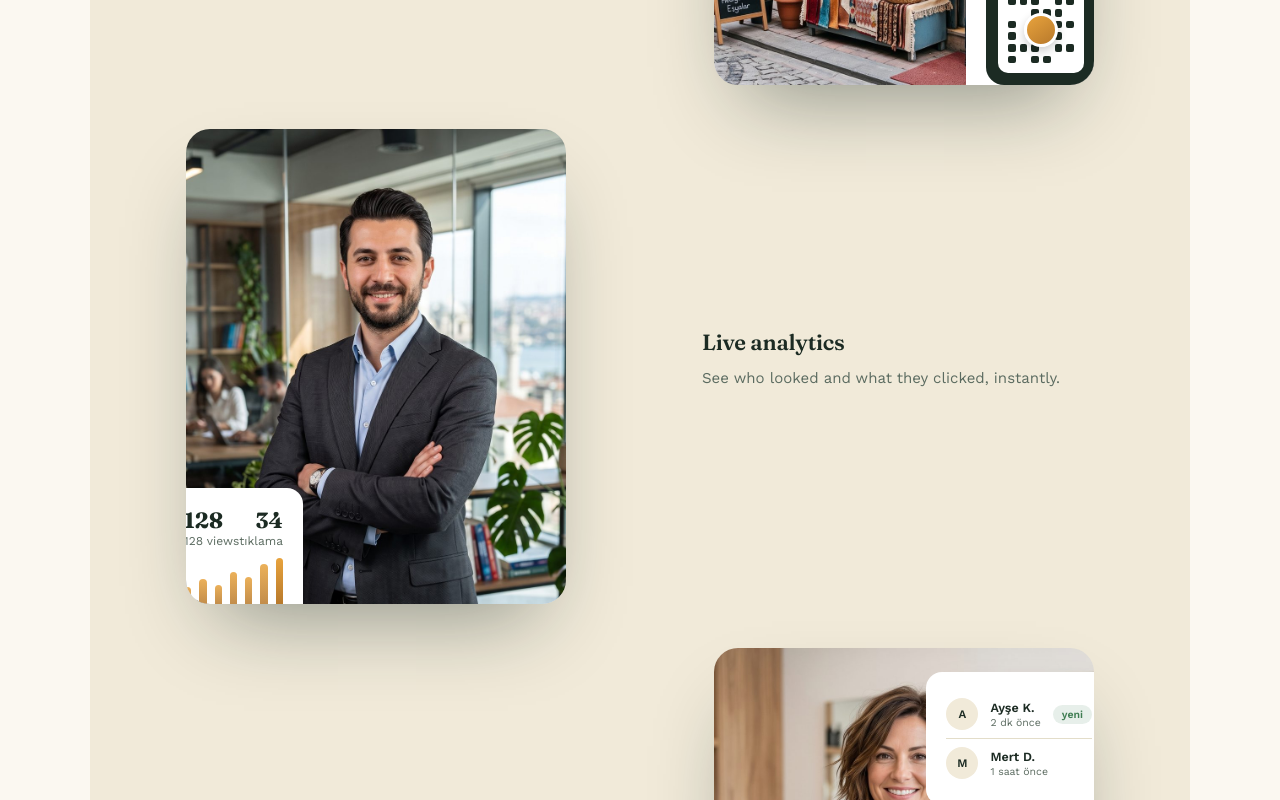
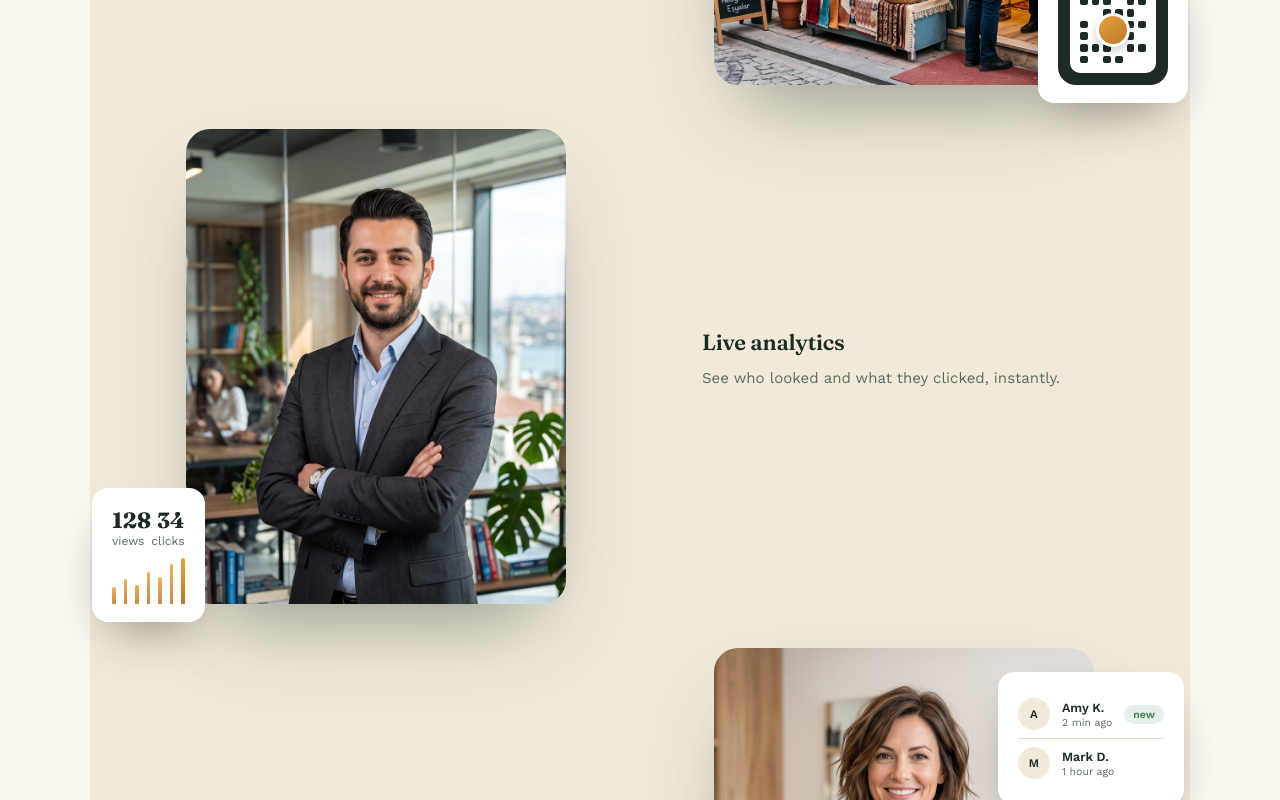
Before and after one commit to enisasistbt-ai/teksayfa, a Next.js app: page /en in a window 1280 px wide. Shown: the part 1260-2060 px from the top of the page. Built offline with nearby package versions, Linux system fonts and the light colour scheme; no server answers.

Commit message:
Add files via upload

```diff
--- a/app/LandingPage.js
+++ b/app/LandingPage.js
@@ -415,6 +415,7 @@ export default function LandingPage({ lang = "tr" }) {
             <div className="corp-showcase-visual">
             <div className="corp-showcase-photo">
               <img src="/vitrin/qr-bg.jpg" alt="" />
+            </div>
               <div className="corp-showcase-float pos-br">
                 <div className="corp-qr-frame" style={{ width: 110, height: 110 }}>
                   <div className="corp-qr-grid">
@@ -425,7 +426,6 @@ export default function LandingPage({ lang = "tr" }) {
                   </div>
                 </div>
               </div>
-            </div>
           </div>
         </div>
         </Reveal>
@@ -442,15 +442,16 @@ export default function LandingPage({ lang = "tr" }) {
             <div className="corp-showcase-visual">
               <div className="corp-showcase-photo">
                 <img src="/vitrin/stats-bg.jpg" alt="" />
+              </div>
                 <div className="corp-showcase-float pos-bl">
                   <div className="corp-stat-row" style={{ marginBottom: 10 }}>
                     <div>
                       <div className="corp-stat-num" style={{ fontSize: 22 }}>128</div>
-                      <div className="corp-stat-label">{t.hero.badgeViews}</div>
+                      <div className="corp-stat-label">{lang === "en" ? "views" : "görüntülenme"}</div>
                     </div>
                     <div style={{ textAlign: "right" }}>
                       <div className="corp-stat-num" style={{ fontSize: 22 }}>34</div>
-                      <div className="corp-stat-label">tıklama</div>
+                      <div className="corp-stat-label">{lang === "en" ? "clicks" : "tıklama"}</div>
                     </div>
                   </div>
                   <div className="corp-mini-chart" style={{ height: 46 }}>
@@ -459,7 +460,6 @@ export default function LandingPage({ lang = "tr" }) {
                     ))}
                   </div>
                 </div>
-              </div>
             </div>
           </div>
         </Reveal>
@@ -476,11 +476,18 @@ export default function LandingPage({ lang = "tr" }) {
             <div className="corp-showcase-visual">
               <div className="corp-showcase-photo">
                 <img src="/vitrin/whatsapp-bg.jpg" alt="" />
+              </div>
                 <div className="corp-showcase-float pos-tr" style={{ maxWidth: 210 }}>
-                  {[
-                    { i: "A", n: "Ayşe K.", s: "2 dk önce", badge: "yeni" },
-                    { i: "M", n: "Mert D.", s: "1 saat önce" },
-                  ].map((c) => (
+                  {(lang === "en"
+                    ? [
+                        { i: "A", n: "Amy K.", s: "2 min ago", badge: "new" },
+                        { i: "M", n: "Mark D.", s: "1 hour ago" },
+                      ]
+                    : [
+                        { i: "A", n: "Ayşe K.", s: "2 dk önce", badge: "yeni" },
+                        { i: "M", n: "Mert D.", s: "1 saat önce" },
+                      ]
+                  ).map((c) => (
                     <div className="corp-contact-row" key={c.n} style={{ padding: "8px 0" }}>
                       <div className="corp-contact-avatar" style={{ width: 32, height: 32, fontSize: 11.5 }}>{c.i}</div>
                       <div>
@@ -491,7 +498,6 @@ export default function LandingPage({ lang = "tr" }) {
                     </div>
                   ))}
                 </div>
-              </div>
             </div>
           </div>
         </Reveal>
--- a/app/globals.css
+++ b/app/globals.css
@@ -1340,6 +1340,7 @@ textarea {
   min-width: 280px;
   display: flex;
   justify-content: center;
+  position: relative;
 }
 
 .corp-showcase-card {
```
